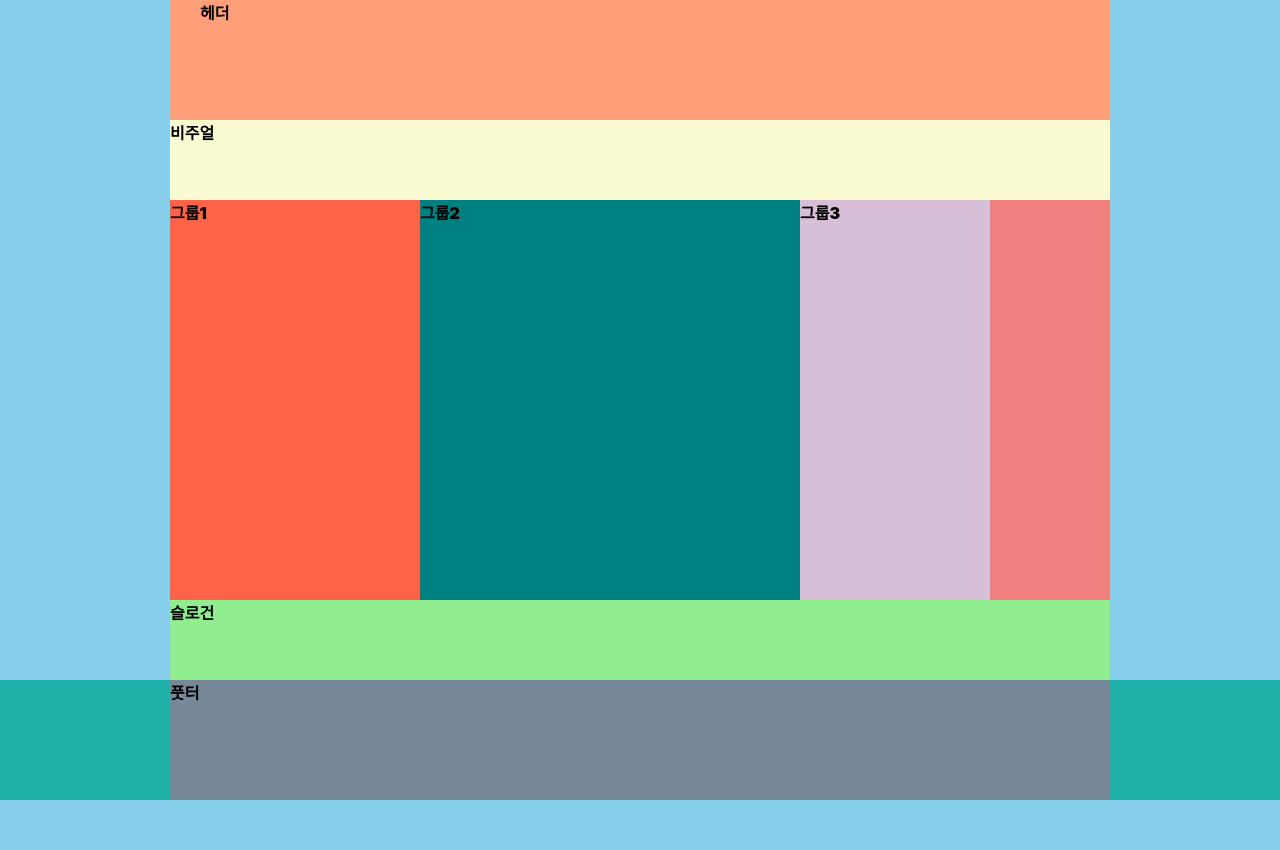
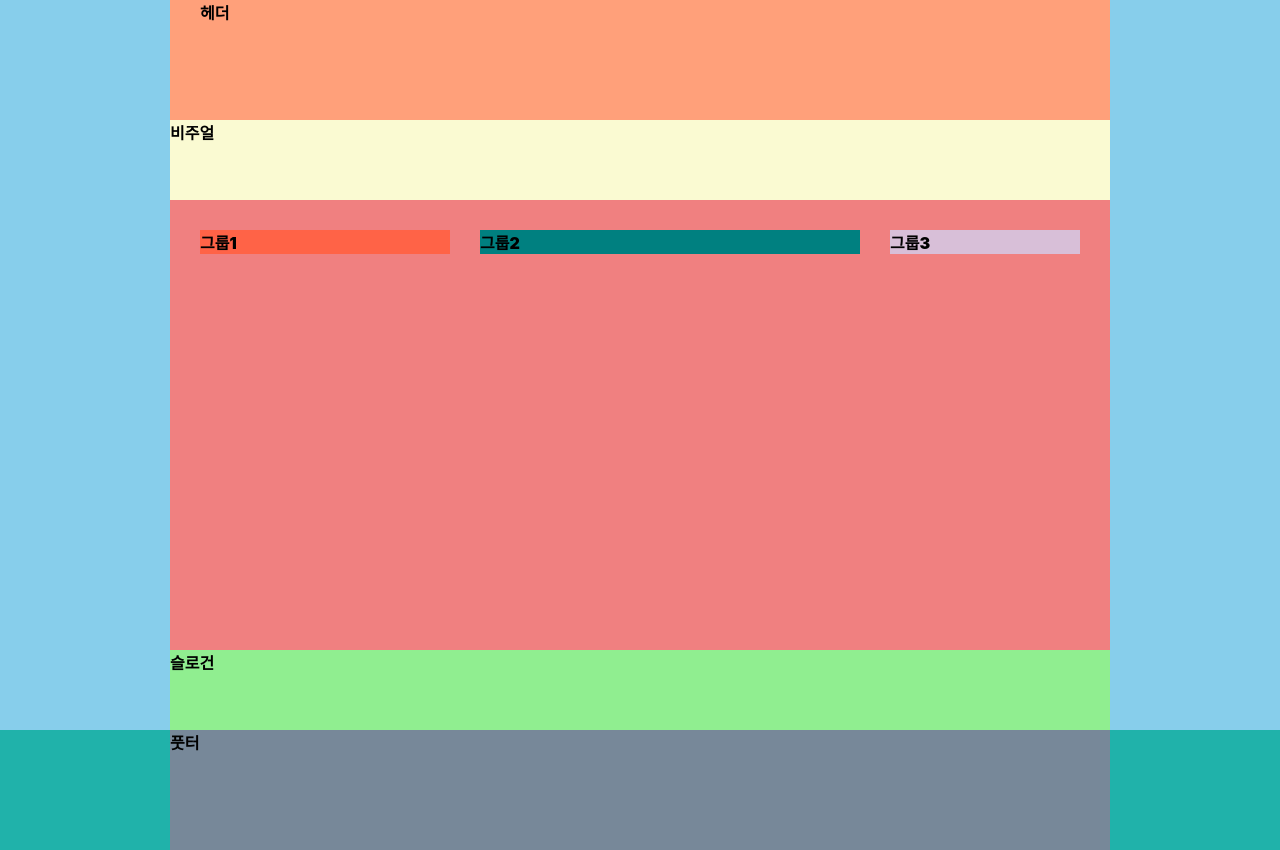
Before and after one commit to Stilllee/HTML5, a website: page index.html in a window 1280 px wide. Before the commit the page ends 800 px from the top, so only its background shows below. Drawn offline with Linux system fonts and the light colour scheme; a web font is replaced by a local one.

Commit message:
flex를 이용한 메인 레이아웃 완성

```diff
--- a/styles/style.css
+++ b/styles/style.css
@@ -31,9 +31,13 @@ body {
 /* 메인 */
 .main {
   background: lightcoral;
-  height: 50vh;
+  min-height: 450px;
   display: flex;
   flex-direction: row;
+  flex-wrap: nowrap;
+  justify-content: space-between;
+  align-items: flex-start;
+  padding: 30px;
 }
 
 .group1 {
@@ -53,7 +57,6 @@ body {
 .slogan {
   background: lightgreen;
   height: 10vh;
-  clear: both;
 }
 /* 풋터 */
 .footer {
```
